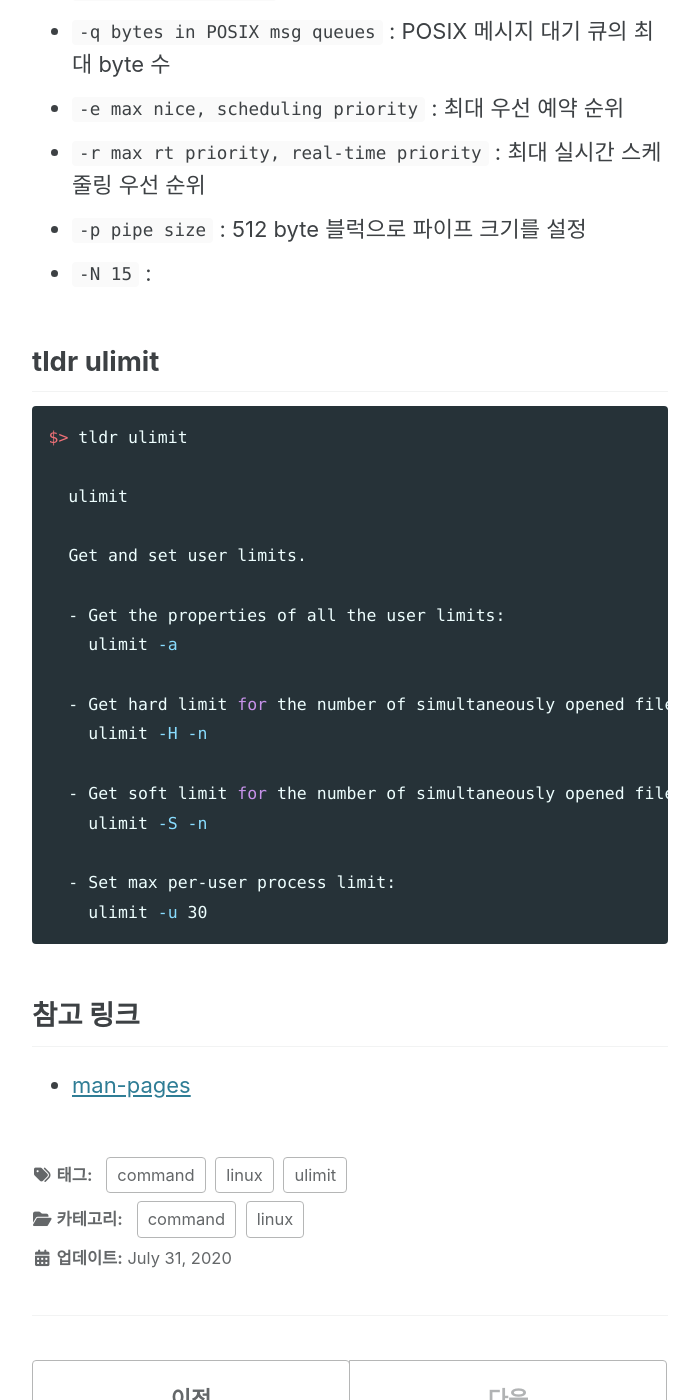
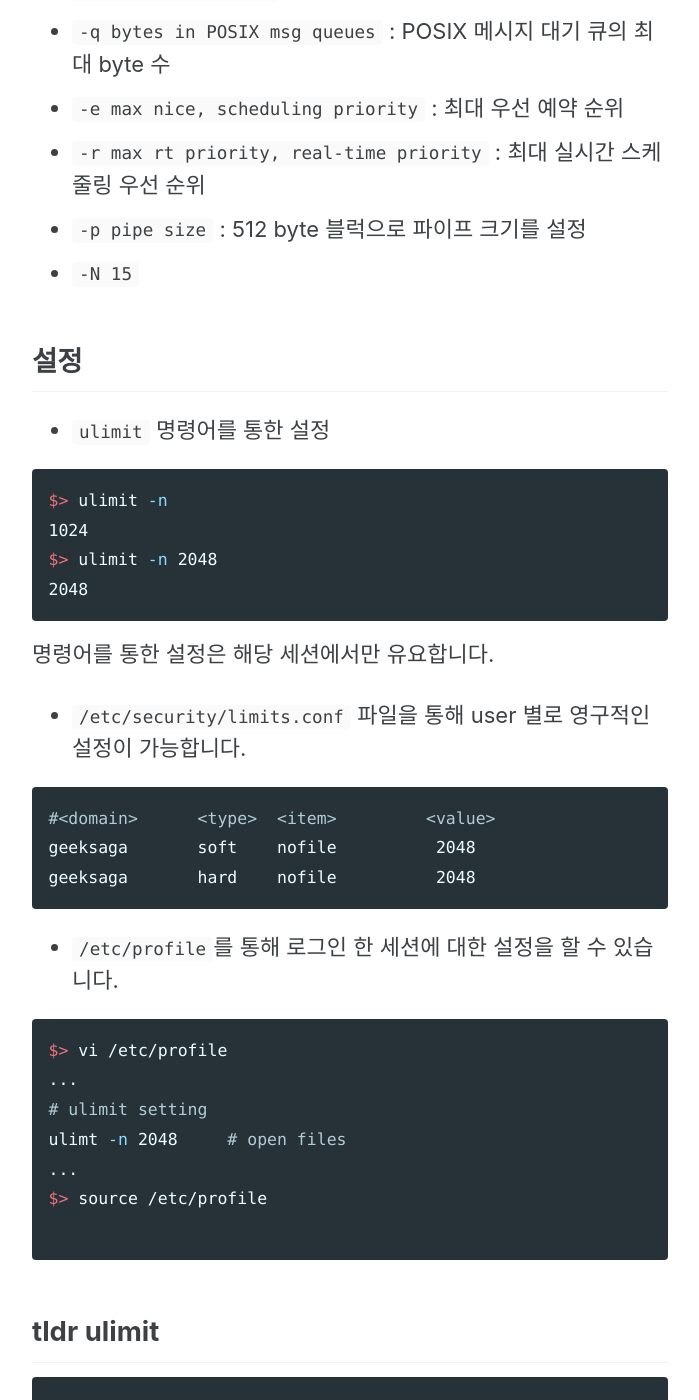
Before and after one commit to geeksaga/geeksaga.github, a Jekyll site: the page built from _posts/linux/command/2020-07-31-ulimit.md, in a window 1280 px wide and 1400 px high, scrolled down 2686 px. Shown: the whole window, without its empty margins (290-989 px from the left). Built offline with Jekyll 4.4.1, drawn with Linux system fonts in a browser that asks for light colours; cached includes are drawn as plain includes; nearby versions of some CDN libraries; comment, search, counter and statistics services are not loaded.

Commit message:
Update ulimit post

````diff
--- a/_posts/linux/command/2020-07-31-ulimit.md
+++ b/_posts/linux/command/2020-07-31-ulimit.md
@@ -80,7 +80,41 @@ $> ulimit -a
  - `-e max nice, scheduling priority` : 최대 우선 예약 순위
  - `-r max rt priority, real-time priority` : 최대 실시간 스케줄링 우선 순위
  - `-p pipe size` : 512 byte 블럭으로 파이프 크기를 설정
- - `-N 15` :
+ - `-N 15`
+
+## 설정
+
+ - `ulimit` 명령어를 통한 설정
+
+```shell
+$> ulimit -n
+1024
+$> ulimit -n 2048
+2048
+```
+
+명령어를 통한 설정은 해당 세션에서만 유요합니다.
+
+ - `/etc/security/limits.conf` 파일을 통해 user 별로 영구적인 설정이 가능합니다.
+
+```shell
+#<domain>      <type>  <item>         <value>
+geeksaga       soft    nofile          2048
+geeksaga       hard    nofile          2048
+```
+
+ - `/etc/profile`를 통해 로그인 한 세션에 대한 설정을 할 수 있습니다.
+
+```shell
+$> vi /etc/profile
+...
+# ulimit setting
+ulimt -n 2048     # open files
+...
+$> source /etc/profile
+
+```
+
 
 ## tldr ulimit
 
````
